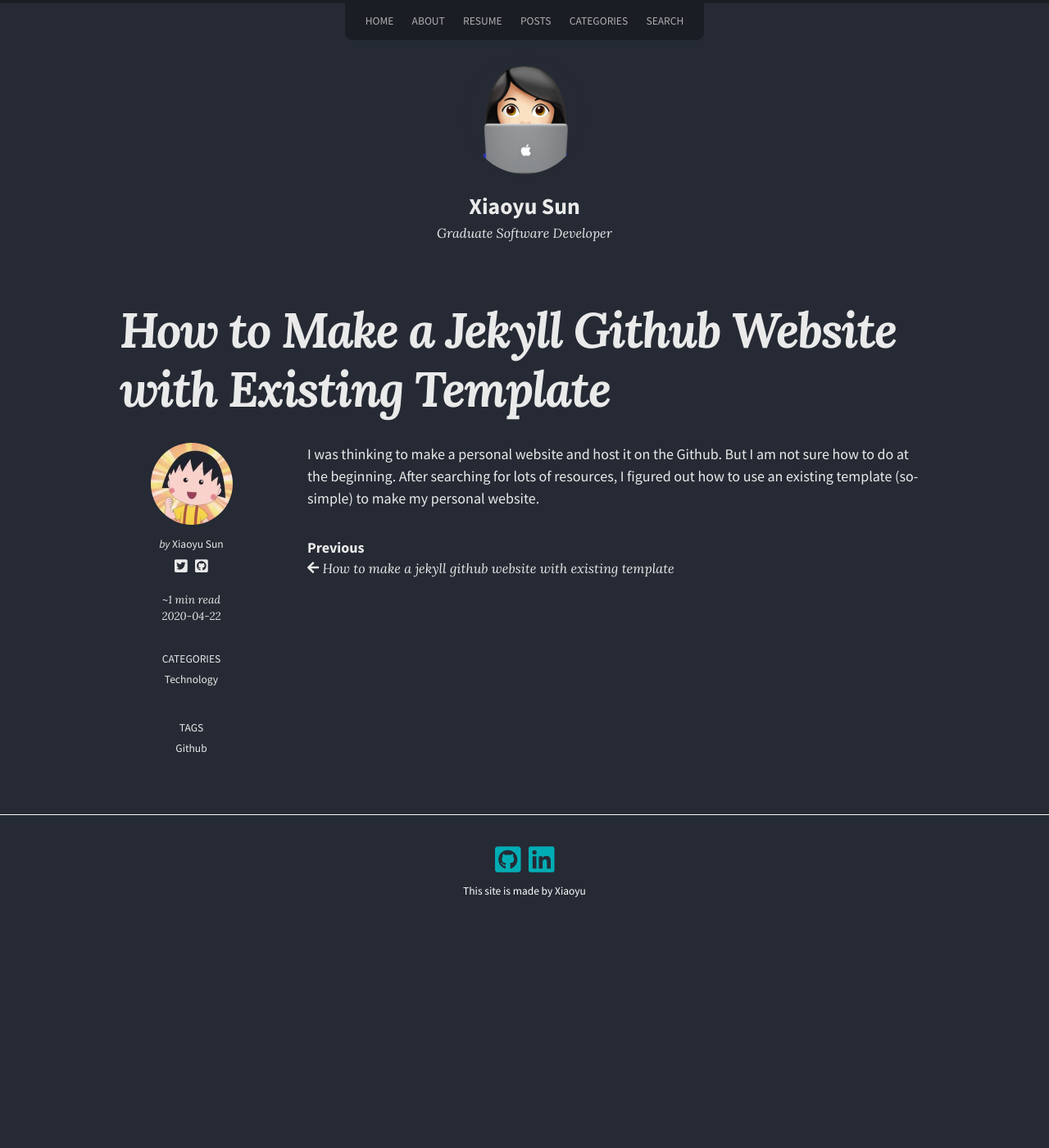
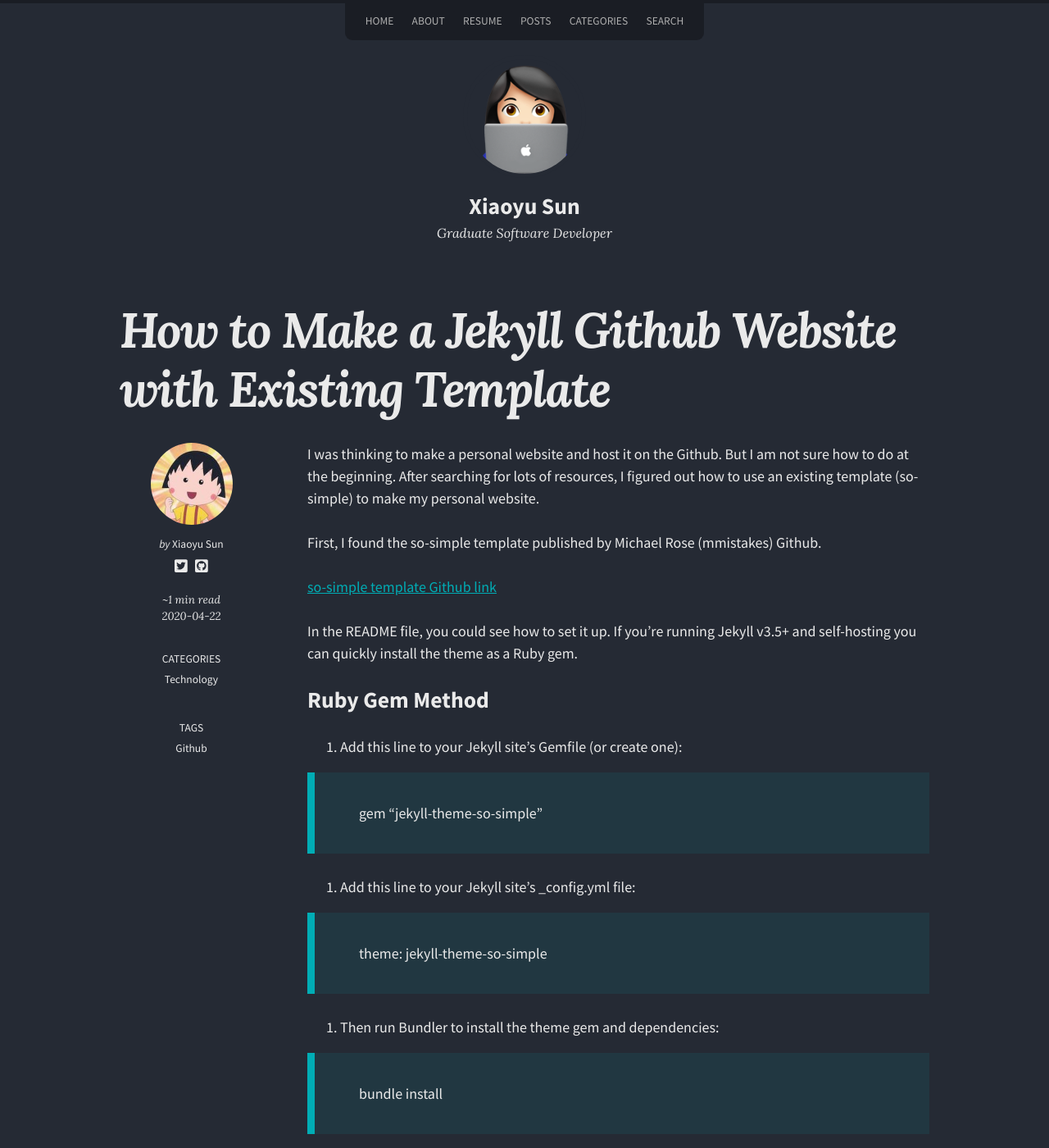
Before and after one commit to migapipo/personal-blog, a Jekyll site: the page built from _posts/2020-04-22-How to Make a Jekyll Website with Existing Template.md, in a window 1280 px wide and 1400 px high. Shown: the whole window at 82% size. Built offline with Jekyll 4.4.1, drawn with Linux system fonts in a browser that asks for light colours; nearby versions of some CDN libraries.

Commit message:
update post

```diff
--- a/_posts/2020-04-22-How to Make a Jekyll Website with Existing Template.md
+++ b/_posts/2020-04-22-How to Make a Jekyll Website with Existing Template.md
@@ -12,3 +12,23 @@ tags:
 
 
 I was thinking to make a personal website and host it on the Github. But I am not sure how to do at the beginning. After searching for lots of resources, I figured out how to use an existing template (so-simple) to make my personal website.
+
+First, I found the so-simple template published by Michael Rose (mmistakes) Github.
+
+[so-simple template Github link](https://github.com/mmistakes/so-simple-theme)
+
+In the README file, you could see how to set it up. If you're running Jekyll v3.5+ and self-hosting you can quickly install the theme as a Ruby gem.
+
+## Ruby Gem Method
+
+1. Add this line to your Jekyll site's Gemfile (or create one):
+
+> gem "jekyll-theme-so-simple"
+
+2. Add this line to your Jekyll site's _config.yml file:
+
+> theme: jekyll-theme-so-simple
+
+3. Then run Bundler to install the theme gem and dependencies:
+
+> bundle install
```
